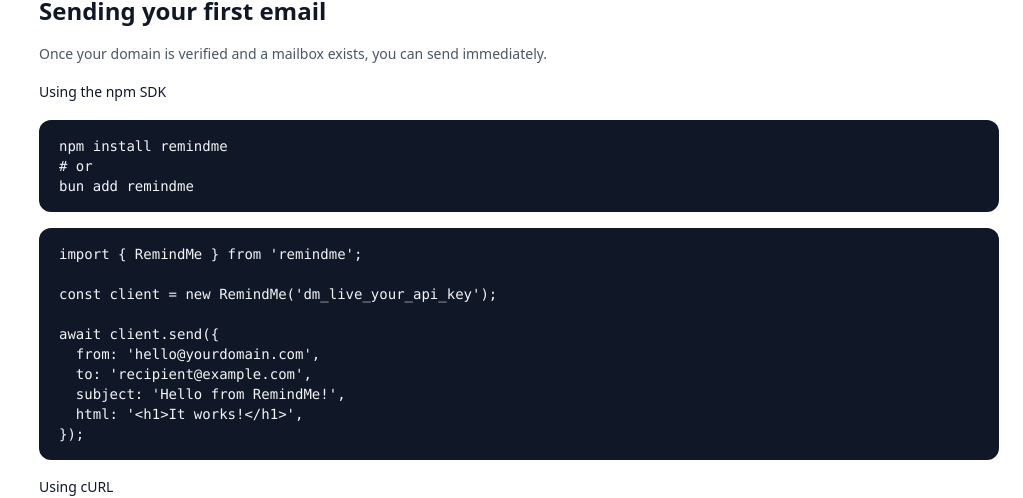
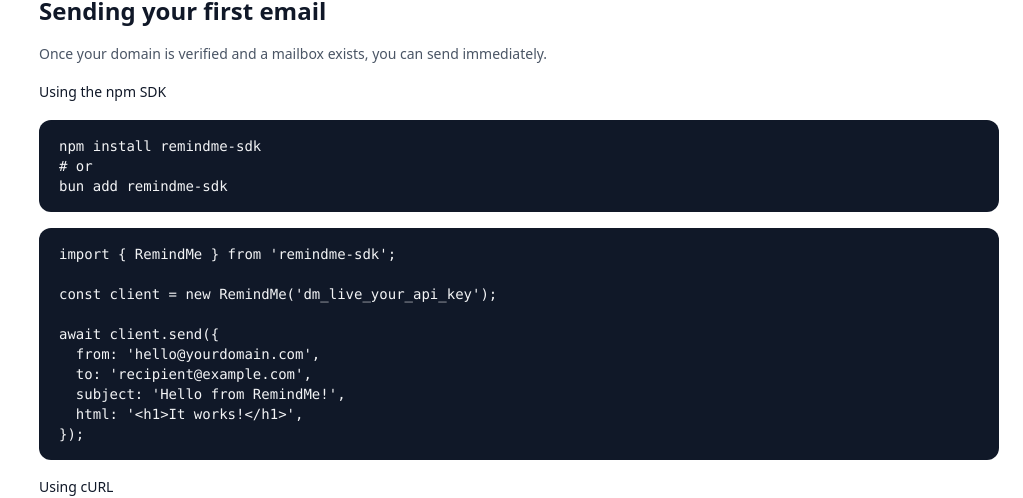
Before and after one commit to DebasishBarai/mailmark, a Next.js app: page /docs/getting-started in a window 1280 px wide. Shown: the part 1335-1833 px from the top of the page, without its empty margins (257-1280 px from the left). Built offline with nearby package versions, Linux system fonts and the light colour scheme; no server answers.

Commit message:
api.remindme.me updated

```diff
--- a/app/(protected)/developer/page.tsx
+++ b/app/(protected)/developer/page.tsx
@@ -102,7 +102,7 @@ export default function DeveloperPage() {
     "html": "<h1>Hello!</h1><p>This was sent via the RemindMe API.</p>"
   }'`;
 
-  const npmExample = `import { RemindMe } from 'remindme';
+  const npmExample = `import { RemindMe } from 'remindme-sdk';
 
 const client = new RemindMe('${exampleKey}');
 
@@ -279,7 +279,7 @@ await client.send({
             <div className="space-y-4">
               <div>
                 <p className="mb-2 text-xs font-medium text-gray-500 dark:text-gray-400">Install</p>
-                <CodeBlock code="npm install remindme" />
+                <CodeBlock code="npm install remindme-sdk" />
               </div>
               <div>
                 <p className="mb-2 text-xs font-medium text-gray-500 dark:text-gray-400">Usage</p>
--- a/app/docs/api/page.tsx
+++ b/app/docs/api/page.tsx
@@ -65,7 +65,7 @@ const ENDPOINTS: Endpoint[] = [
     curlTemplate: (key) =>
       `curl -X GET ${BASE_URL}/v1/mailboxes \\\n  -H "Authorization: Bearer ${key || "dm_live_..."}"`,
     npmTemplate: (key) =>
-      `import { RemindMe } from 'remindme';\n\nconst client = new RemindMe('${key || "dm_live_..."}');\n\nconst mailboxes = await client.listMailboxes();\nconsole.log(mailboxes);`,
+      `import { RemindMe } from 'remindme-sdk';\n\nconst client = new RemindMe('${key || "dm_live_..."}');\n\nconst mailboxes = await client.listMailboxes();\nconsole.log(mailboxes);`,
     buildRequest: () => ({ path: "/v1/mailboxes" }),
   },
   {
@@ -98,7 +98,7 @@ const ENDPOINTS: Endpoint[] = [
     curlTemplate: (key, v) =>
       `curl -X POST ${BASE_URL}/v1/mailboxes \\\n  -H "Authorization: Bearer ${key || "dm_live_..."}" \\\n  -H "Content-Type: application/json" \\\n  -d '{"address":"${v.address || "hello"}","displayName":"${v.displayName || "Hello Team"}"}'`,
     npmTemplate: (key, v) =>
-      `import { RemindMe } from 'remindme';\n\nconst client = new RemindMe('${key || "dm_live_..."}');\n\nconst mailbox = await client.createMailbox({\n  address: '${v.address || "hello"}',\n  displayName: '${v.displayName || "Hello Team"}',\n});\nconsole.log(mailbox);`,
+      `import { RemindMe } from 'remindme-sdk';\n\nconst client = new RemindMe('${key || "dm_live_..."}');\n\nconst mailbox = await client.createMailbox({\n  address: '${v.address || "hello"}',\n  displayName: '${v.displayName || "Hello Team"}',\n});\nconsole.log(mailbox);`,
     buildRequest: (v) => ({
       path: "/v1/mailboxes",
       body: { address: v.address, displayName: v.displayName || undefined },
@@ -127,7 +127,7 @@ const ENDPOINTS: Endpoint[] = [
     curlTemplate: (key, v) =>
       `curl -X DELETE ${BASE_URL}/v1/mailboxes/${v.address || "hello"} \\\n  -H "Authorization: Bearer ${key || "dm_live_..."}"`,
     npmTemplate: (key, v) =>
-      `import { RemindMe } from 'remindme';\n\nconst client = new RemindMe('${key || "dm_live_..."}');\n\nawait client.deleteMailbox('${v.address || "hello"}');`,
+      `import { RemindMe } from 'remindme-sdk';\n\nconst client = new RemindMe('${key || "dm_live_..."}');\n\nawait client.deleteMailbox('${v.address || "hello"}');`,
     buildRequest: (v) => ({ path: `/v1/mailboxes/${encodeURIComponent(v.address || "")}` }),
   },
 
@@ -143,7 +143,7 @@ const ENDPOINTS: Endpoint[] = [
     curlTemplate: (key) =>
       `curl -X GET ${BASE_URL}/v1/sender-groups \\\n  -H "Authorization: Bearer ${key || "dm_live_..."}"`,
     npmTemplate: (key) =>
-      `import { RemindMe } from 'remindme';\n\nconst client = new RemindMe('${key || "dm_live_..."}');\n\nconst groups = await client.listSenderGroups();\nconsole.log(groups);`,
+      `import { RemindMe } from 'remindme-sdk';\n\nconst client = new RemindMe('${key || "dm_live_..."}');\n\nconst groups = await client.listSenderGroups();\nconsole.log(groups);`,
     buildRequest: () => ({ path: "/v1/sender-groups" }),
   },
   {
@@ -188,7 +188,7 @@ const ENDPOINTS: Endpoint[] = [
     npmTemplate: (key, v) => {
       const mailboxes = v.mailboxes?.trim() === "all" || !v.mailboxes ? '"all"' : JSON.stringify(v.mailboxes.split(",").map((s: string) => s.trim()));
       const emails = JSON.stringify(csvToArray(v.emails || ""));
-      return `import { RemindMe } from 'remindme';\n\nconst client = new RemindMe('${key || "dm_live_..."}');\n\nconst group = await client.createSenderGroup({\n  name: '${v.name || "My Group"}',\n  mailboxes: ${mailboxes},\n  emails: ${emails},\n});\nconsole.log(group);`;
+      return `import { RemindMe } from 'remindme-sdk';\n\nconst client = new RemindMe('${key || "dm_live_..."}');\n\nconst group = await client.createSenderGroup({\n  name: '${v.name || "My Group"}',\n  mailboxes: ${mailboxes},\n  emails: ${emails},\n});\nconsole.log(group);`;
     },
     buildRequest: (v) => {
       const mailboxes = v.mailboxes?.trim() === "all" || !v.mailboxes ? "all" : v.mailboxes.split(",").map((s: string) => s.trim());
@@ -271,7 +271,7 @@ const ENDPOINTS: Endpoint[] = [
       if (v.name) opts.push(`  name: '${v.name}'`);
       if (v.addEmails) opts.push(`  addEmails: ${JSON.stringify(csvToArray(v.addEmails))}`);
       if (v.removeEmails) opts.push(`  removeEmails: ${JSON.stringify(csvToArray(v.removeEmails))}`);
-      return `import { RemindMe } from 'remindme';\n\nconst client = new RemindMe('${key || "dm_live_..."}');\n\nconst group = await client.updateSenderGroup('${v.id || "GROUP_ID"}', {\n${opts.join(",\n")}\n});\nconsole.log(group);`;
+      return `import { RemindMe } from 'remindme-sdk';\n\nconst client = new RemindMe('${key || "dm_live_..."}');\n\nconst group = await client.updateSenderGroup('${v.id || "GROUP_ID"}', {\n${opts.join(",\n")}\n});\nconsole.log(group);`;
     },
     buildRequest: (v) => {
       const body: Record<string, unknown> = {};
@@ -304,7 +304,7 @@ const ENDPOINTS: Endpoint[] = [
     curlTemplate: (key, v) =>
       `curl -X DELETE ${BASE_URL}/v1/sender-groups/${v.id || "GROUP_ID"} \\\n  -H "Authorization: Bearer ${key || "dm_live_..."}"`,
     npmTemplate: (key, v) =>
-      `import { RemindMe } from 'remindme';\n\nconst client = new RemindMe('${key || "dm_live_..."}');\n\nawait client.deleteSenderGroup('${v.id || "GROUP_ID"}');`,
+      `import { RemindMe } from 'remindme-sdk';\n\nconst client = new RemindMe('${key || "dm_live_..."}');\n\nawait client.deleteSenderGroup('${v.id || "GROUP_ID"}');`,
     buildRequest: (v) => ({ path: `/v1/sender-groups/${encodeURIComponent(v.id || "")}` }),
   },
 
@@ -401,7 +401,7 @@ const ENDPOINTS: Endpoint[] = [
       if (v.html) opts.push(`  html: \`${v.html}\`,`);
       if (v.type) opts.push(`  type: '${v.type}',`);
       if (v.scheduledAt) opts.push(`  scheduledAt: ${new Date(v.scheduledAt).getTime()},`);
-      return `import { RemindMe } from 'remindme';\n\nconst client = new RemindMe('${key || "dm_live_..."}');\n\nconst result = await client.send({\n${opts.join("\n")}\n});\nconsole.log(result);`;
+      return `import { RemindMe } from 'remindme-sdk';\n\nconst client = new RemindMe('${key || "dm_live_..."}');\n\nconst result = await client.send({\n${opts.join("\n")}\n});\nconsole.log(result);`;
     },
     buildRequest: (v) => {
       const body: Record<string, unknown> = {
@@ -936,10 +936,10 @@ export default function ApiDocsPage() {
               <p className="mt-2 text-sm text-gray-600 dark:text-gray-300">
                 Install the official typed SDK to avoid writing raw fetch calls:
               </p>
-              <CodeBlock code="npm install remindme\n# or\nbun add remindme" />
+              <CodeBlock code="npm install remindme-sdk\n# or\nbun add remindme-sdk" />
               <CodeBlock
                 lang="ts"
-                code={`import { RemindMe } from 'remindme';\n\nconst client = new RemindMe('dm_live_your_key');\n\n// List mailboxes\nconst mailboxes = await client.listMailboxes();\n\n// Send an email\nconst result = await client.send({\n  from: 'hello@yourdomain.com',\n  to: ['user@example.com'],\n  subject: 'Hello!',\n  html: '<p>Sent via RemindMe.</p>',\n});\n\n// Campaign send\nconst campaign = await client.send({\n  from: 'hello@yourdomain.com',\n  to: ['a@example.com', 'b@example.com'],\n  subject: 'Big announcement',\n  html: '<h1>Hello!</h1>',\n  type: 'campaign',\n});\n\n// Scheduled send\nconst scheduled = await client.send({\n  from: 'hello@yourdomain.com',\n  to: ['user@example.com'],\n  subject: 'Reminder',\n  html: '<p>This is scheduled.</p>',\n  scheduledAt: Date.now() + 60 * 60 * 1000, // 1 hour from now\n});`}
+                code={`import { RemindMe } from 'remindme-sdk';\n\nconst client = new RemindMe('dm_live_your_key');\n\n// List mailboxes\nconst mailboxes = await client.listMailboxes();\n\n// Send an email\nconst result = await client.send({\n  from: 'hello@yourdomain.com',\n  to: ['user@example.com'],\n  subject: 'Hello!',\n  html: '<p>Sent via RemindMe.</p>',\n});\n\n// Campaign send\nconst campaign = await client.send({\n  from: 'hello@yourdomain.com',\n  to: ['a@example.com', 'b@example.com'],\n  subject: 'Big announcement',\n  html: '<h1>Hello!</h1>',\n  type: 'campaign',\n});\n\n// Scheduled send\nconst scheduled = await client.send({\n  from: 'hello@yourdomain.com',\n  to: ['user@example.com'],\n  subject: 'Reminder',\n  html: '<p>This is scheduled.</p>',\n  scheduledAt: Date.now() + 60 * 60 * 1000, // 1 hour from now\n});`}
               />
             </section>
           </main>
--- a/app/docs/email-campaigns/page.tsx
+++ b/app/docs/email-campaigns/page.tsx
@@ -86,7 +86,7 @@ export default function EmailCampaignsPage() {
             </p>
 
             <p className="font-semibold text-gray-900 dark:text-white">Via the API</p>
-            <Code>{`import { RemindMe } from 'remindme';
+            <Code>{`import { RemindMe } from 'remindme-sdk';
 
 const client = new RemindMe('dm_live_your_api_key');
 
@@ -142,7 +142,7 @@ console.log(result.messageIds); // one messageId per recipient`}</Code>
               RemindMe does not yet have a built-in template engine — personalisation is done in your application code before you call the API.
               A simple pattern using a helper function:
             </p>
-            <Code>{`import { RemindMe } from 'remindme';
+            <Code>{`import { RemindMe } from 'remindme-sdk';
 
 const client = new RemindMe('dm_live_your_api_key');
 
--- a/app/docs/getting-started/page.tsx
+++ b/app/docs/getting-started/page.tsx
@@ -134,11 +134,11 @@ export default function GettingStartedPage() {
             <p>Once your domain is verified and a mailbox exists, you can send immediately.</p>
 
             <p className="mt-4 font-medium text-gray-900 dark:text-white">Using the npm SDK</p>
-            <Code>{`npm install remindme
+            <Code>{`npm install remindme-sdk
 # or
-bun add remindme`}</Code>
+bun add remindme-sdk`}</Code>
 
-            <Code>{`import { RemindMe } from 'remindme';
+            <Code>{`import { RemindMe } from 'remindme-sdk';
 
 const client = new RemindMe('dm_live_your_api_key');
 
--- a/app/docs/mailboxes/page.tsx
+++ b/app/docs/mailboxes/page.tsx
@@ -93,7 +93,7 @@ export default function MailboxesPage() {
             </div>
 
             <p className="font-semibold text-gray-900 dark:text-white">Via the API</p>
-            <Code>{`import { RemindMe } from 'remindme';
+            <Code>{`import { RemindMe } from 'remindme-sdk';
 
 const client = new RemindMe('dm_live_your_api_key');
 
--- a/next.config.ts
+++ b/next.config.ts
@@ -4,15 +4,17 @@ const CONVEX_SITE_URL = process.env.CONVEX_SITE_URL!;
 
 const nextConfig: NextConfig = {
   async rewrites() {
-    return [
-      // Proxy all requests to api.remindme.me → Convex HTTP backend.
-      // The real Convex URL is kept server-side and never exposed to clients.
-      {
-        source: "/:path*",
-        has: [{ type: "host", value: "api.remindme.me" }],
-        destination: `${CONVEX_SITE_URL}/:path*`,
-      },
-    ];
+    return {
+      // beforeFiles runs before Next.js checks its own pages/filesystem,
+      // so api.remindme.me traffic is always proxied to Convex — never the UI.
+      beforeFiles: [
+        {
+          source: "/:path*",
+          has: [{ type: "host", value: "api.remindme.me" }],
+          destination: `${CONVEX_SITE_URL}/:path*`,
+        },
+      ],
+    };
   },
 
   async headers() {
```
